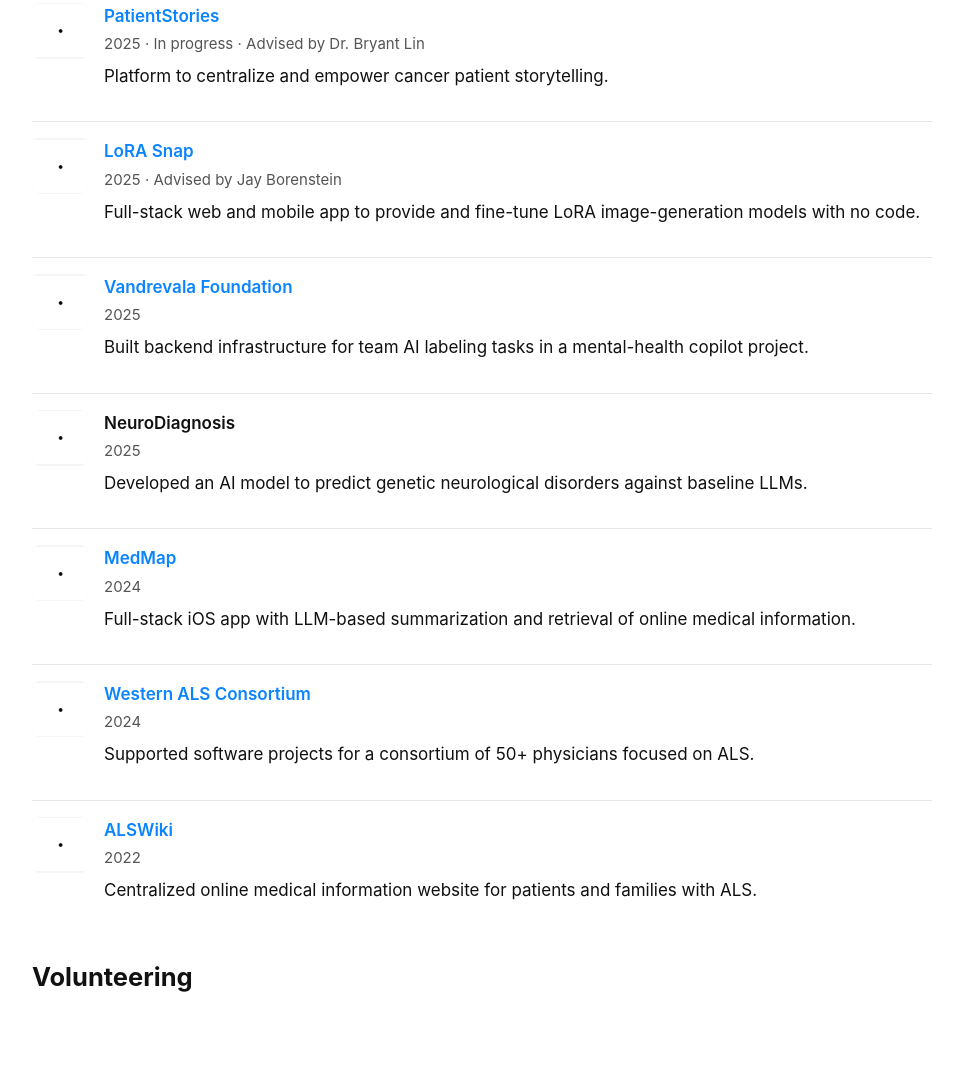
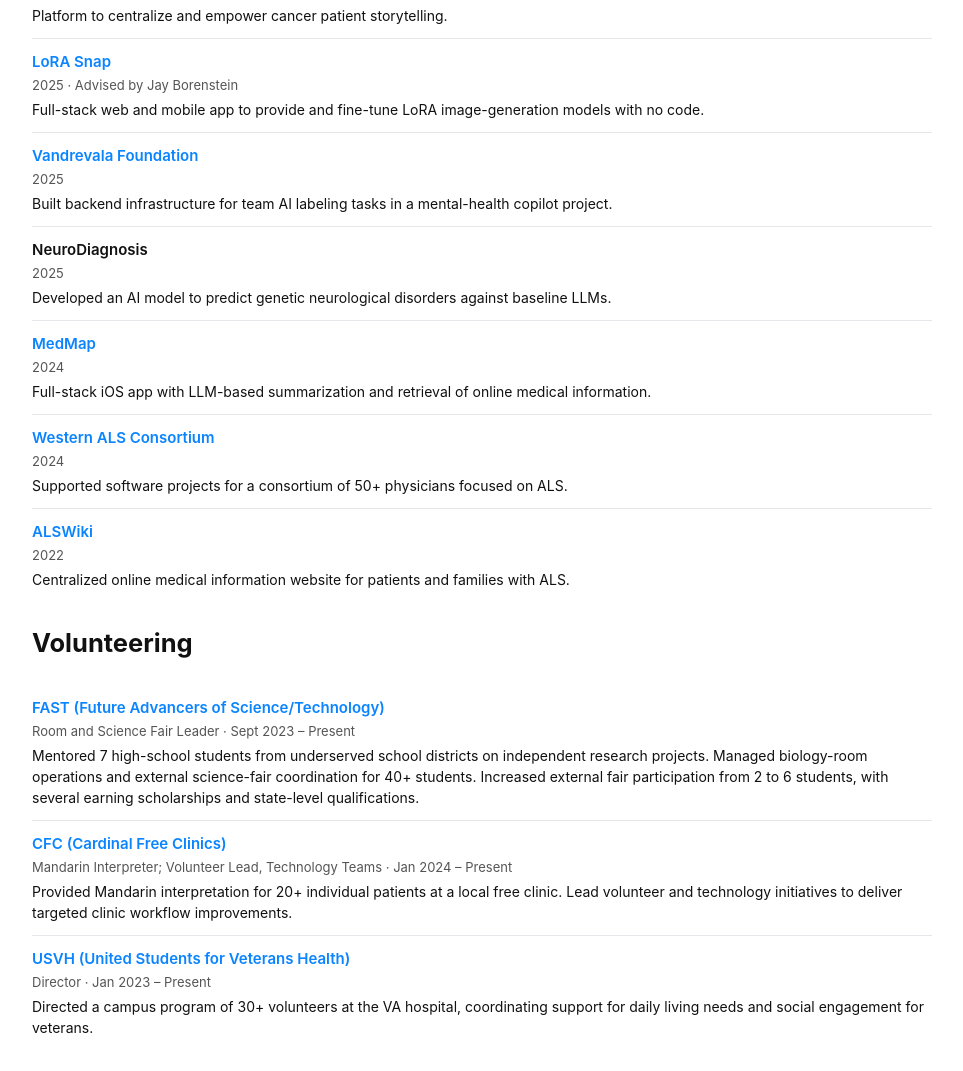
Before and after one commit to lukezhao0/lukezhao0.github.io, a plain HTML site: page experience/index.html in a window 1280 px wide. Shown: the part 1076-2147 px from the top of the page, without its empty margins (24-987 px from the left). Drawn offline with Linux system fonts and the light colour scheme.

Commit message:
Experience tab done, bugs fixed

```diff
--- a/css/styles.css
+++ b/css/styles.css
@@ -419,34 +419,46 @@ body {
 }
 
 /* ===== Projects list (LinkedIn-style card like volunteer section) ===== */
+/* ===== Projects list (compact CV style, identical to Volunteering) ===== */
 .project-card {
-  display: grid;
-  grid-template-columns: 56px 1fr; /* logo | content */
-  gap: var(--space-l);
-  padding: var(--space-l) 0 var(--space-2xl);
+  padding: var(--space-m) 0;
   border-bottom: 1px solid var(--border);
 }
-
 .project-card:last-child {
   border-bottom: none;
 }
 
-.project-logo {
-  width: 56px;
-  height: 56px;
-  border-radius: 8px;
-  background: #f3f4f6; /* neutral box like LinkedIn icon tile */
-  display: flex;
-  align-items: center;
-  justify-content: center;
-  overflow: hidden;
+.project-body {
+  min-width: 0;
 }
 
-/* If you later add images inside .project-logo, make them fit nicely */
-.project-logo img {
-  width: 100%;
-  height: 100%;
-  object-fit: contain;
+.project-card .role-title {
+  margin: 0;
+  font-weight: var(--font-weight-semibold);
+  color: var(--text);
+  font-size: 15px; /* same as volunteering */
+  line-height: var(--line-height-normal);
+}
+.project-card .role-title a {
+  color: var(--accent-blue);
+  text-decoration: none;
+}
+.project-card .role-title a:hover {
+  text-decoration: underline;
+}
+
+.project-card .role-dates {
+  margin-top: 2px;
+  color: var(--muted-text);
+  font-size: 13px; /* same as volunteering */
+  line-height: var(--line-height-normal);
+}
+
+.project-card .role-desc {
+  margin: var(--space-xs) 0 0 0;
+  line-height: var(--line-height-normal);
+  font-size: 14px; /* same as volunteering */
+  color: var(--text);
 }
 
 .project-body {
@@ -483,16 +495,42 @@ body {
   color: var(--text);
 }
 
-/* Mobile adjustments */
-@media (max-width: 768px) {
-  .project-card {
-    grid-template-columns: 48px 1fr;
-    gap: var(--space-m);
-  }
-  .project-logo {
-    width: 48px;
-    height: 48px;
-  }
+/* Volunteering list uses the same compact card layout as Projects */
+.volunteer-card {
+  padding: var(--space-m) 0;
+  border-bottom: 1px solid var(--border);
+}
+.volunteer-card:last-child {
+  border-bottom: none;
+}
+
+/* Reuse existing text styles */
+.volunteer-card .role-title {
+  margin: 0;
+  font-weight: var(--font-weight-semibold);
+  color: var(--text);
+  font-size: 15px;
+  line-height: var(--line-height-normal);
+}
+.volunteer-card .role-title a {
+  color: var(--accent-blue);
+  text-decoration: none;
+}
+.volunteer-card .role-title a:hover {
+  text-decoration: underline;
+}
+
+.volunteer-card .role-dates {
+  margin-top: 2px;
+  color: var(--muted-text);
+  font-size: 13px;
+  line-height: var(--line-height-normal);
+}
+.volunteer-card .role-desc {
+  margin: var(--space-xs) 0 0 0;
+  line-height: var(--line-height-normal);
+  font-size: 14px;
+  color: var(--text);
 }
 
 /* Misc Page Layout */
--- a/experience/index.html
+++ b/experience/index.html
@@ -178,9 +178,6 @@
 
               <!-- Project 1 -->
               <article class="project-card">
-                <div class="project-logo" aria-hidden="true">
-                  <img src="../img/work.png" alt="generic work logo" />
-                </div>
                 <div class="project-body">
                   <h3 class="role-title">Gene Ontology - Scientific Agents</h3>
                   <div class="role-dates">2025 · In progress</div>
@@ -193,9 +190,6 @@
 
               <!-- Project 2 -->
               <article class="project-card">
-                <div class="project-logo" aria-hidden="true">
-                  <img src="../img/work.png" alt="generic work logo" />
-                </div>
                 <div class="project-body">
                   <h3 class="role-title">
                     <a
@@ -218,9 +212,6 @@
 
               <!-- Project 3 -->
               <article class="project-card">
-                <div class="project-logo" aria-hidden="true">
-                  <img src="../img/work.png" alt="generic work logo" />
-                </div>
                 <div class="project-body">
                   <h3 class="role-title">
                     <a
@@ -241,9 +232,6 @@
 
               <!-- Project 4 -->
               <article class="project-card">
-                <div class="project-logo" aria-hidden="true">
-                  <img src="../img/work.png" alt="generic work logo" />
-                </div>
                 <div class="project-body">
                   <h3 class="role-title">
                     <a
@@ -264,9 +252,6 @@
 
               <!-- Project 5 -->
               <article class="project-card">
-                <div class="project-logo" aria-hidden="true">
-                  <img src="../img/work.png" alt="generic work logo" />
-                </div>
                 <div class="project-body">
                   <h3 class="role-title">NeuroDiagnosis</h3>
                   <div class="role-dates">2025</div>
@@ -279,9 +264,6 @@
 
               <!-- Project 6 -->
               <article class="project-card">
-                <div class="project-logo" aria-hidden="true">
-                  <img src="../img/work.png" alt="generic work logo" />
-                </div>
                 <div class="project-body">
                   <h3 class="role-title">
                     <a
@@ -302,9 +284,6 @@
 
               <!-- Project 7 -->
               <article class="project-card">
-                <div class="project-logo" aria-hidden="true">
-                  <img src="../img/work.png" alt="generic work logo" />
-                </div>
                 <div class="project-body">
                   <h3 class="role-title">
                     <a
@@ -325,9 +304,6 @@
 
               <!-- Project 8 -->
               <article class="project-card">
-                <div class="project-logo" aria-hidden="true">
-                  <img src="../img/work.png" alt="generic work logo" />
-                </div>
                 <div class="project-body">
                   <h3 class="role-title">
                     <a
@@ -350,6 +326,75 @@
             <!-- Volunteering (empty for now) -->
             <section class="resume-section" id="volunteering">
               <h2 class="section-title">Volunteering</h2>
+
+              <!-- FAST -->
+              <article class="volunteer-card">
+                <div class="project-body">
+                  <h3 class="role-title">
+                    <a
+                      href="https://fast.stanford.edu/"
+                      target="_blank"
+                      rel="noopener"
+                      >FAST (Future Advancers of Science/Technology)</a
+                    >
+                  </h3>
+                  <div class="role-dates">
+                    Room and Science Fair Leader · Sept 2023 – Present
+                  </div>
+                  <p class="role-desc">
+                    Mentored 7 high-school students from underserved school
+                    districts on independent research projects. Managed
+                    biology-room operations and external science-fair
+                    coordination for 40+ students. Increased external fair
+                    participation from 2 to 6 students, with several earning
+                    scholarships and state-level qualifications.
+                  </p>
+                </div>
+              </article>
+
+              <!-- CFC -->
+              <article class="volunteer-card">
+                <div class="project-body">
+                  <h3 class="role-title">
+                    <a
+                      href="https://med.stanford.edu/cfc.html"
+                      target="_blank"
+                      rel="noopener"
+                      >CFC (Cardinal Free Clinics)</a
+                    >
+                  </h3>
+                  <div class="role-dates">
+                    Mandarin Interpreter; Volunteer Lead, Technology Teams · Jan
+                    2024 – Present
+                  </div>
+                  <p class="role-desc">
+                    Provided Mandarin interpretation for 20+ individual patients
+                    at a local free clinic. Lead volunteer and technology
+                    initiatives to deliver targeted clinic workflow
+                    improvements.
+                  </p>
+                </div>
+              </article>
+
+              <!-- USVH -->
+              <article class="volunteer-card">
+                <div class="project-body">
+                  <h3 class="role-title">
+                    <a
+                      href="https://www.usvh.org/"
+                      target="_blank"
+                      rel="noopener"
+                      >USVH (United Students for Veterans Health)</a
+                    >
+                  </h3>
+                  <div class="role-dates">Director · Jan 2023 – Present</div>
+                  <p class="role-desc">
+                    Directed a campus program of 30+ volunteers at the VA
+                    hospital, coordinating support for daily living needs and
+                    social engagement for veterans.
+                  </p>
+                </div>
+              </article>
             </section>
           </div>
         </div>
```
Also changed, not shown: misc/index.html (+3 -1 lines).
